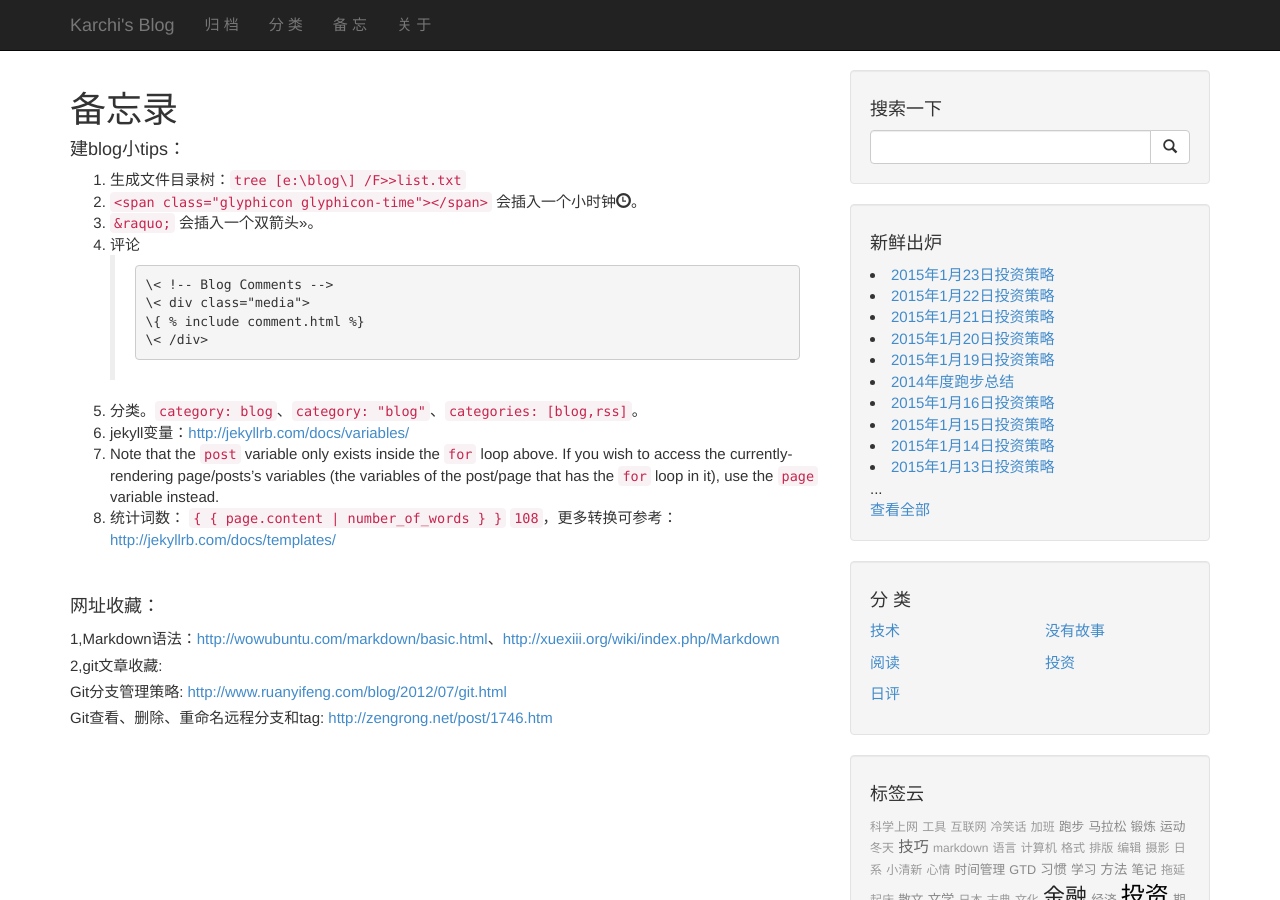
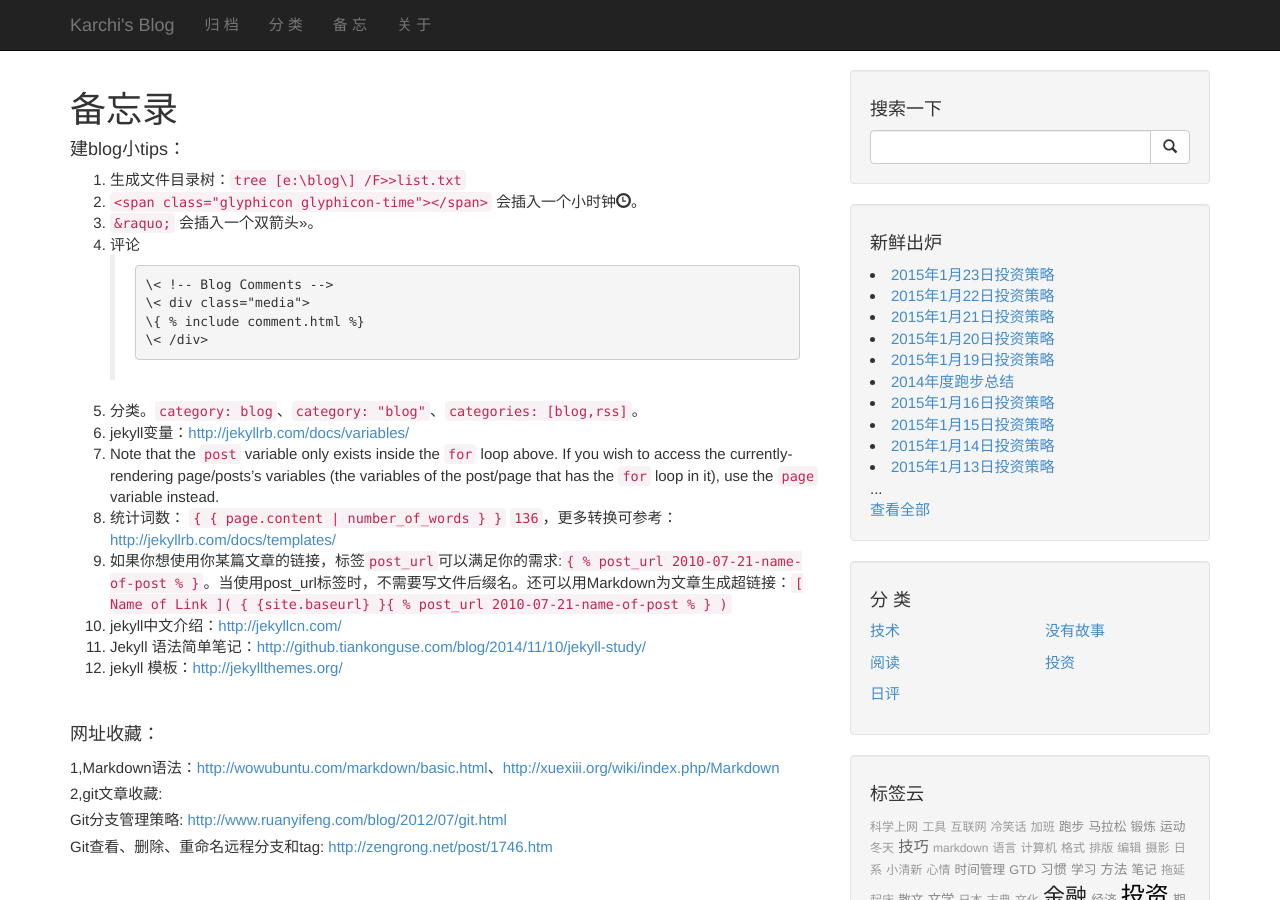
Before and after one commit to karchi/blog, a Jekyll site: the page built from faqs.md, in a window 1280 px wide and 900 px high. Built offline with Jekyll 4.4.1, drawn with Linux system fonts in a browser that asks for light colours; Markdown is read by kramdown in place of the engine named in the settings.

Commit message:
修改内部引用文章的链接。备忘录添加内容。

```diff
--- a/faqs.md
+++ b/faqs.md
@@ -20,6 +20,10 @@ title: "备忘"
 6. jekyll变量：<http://jekyllrb.com/docs/variables/>
 7. Note that the `post` variable only exists inside the `for` loop above. If you wish to access the currently-rendering page/posts’s variables (the variables of the post/page that has the `for` loop in it), use the `page` variable instead.
 8. 统计词数： `{ { page.content | number_of_words } }` `{{ page.content | number_of_words }}`，更多转换可参考：<http://jekyllrb.com/docs/templates/>
+9. 如果你想使用你某篇文章的链接，标签`post_url`可以满足你的需求:`{ % post_url 2010-07-21-name-of-post % }`。当使用post_url标签时，不需要写文件后缀名。还可以用Markdown为文章生成超链接：`[ Name of Link ]( { {site.baseurl} }{ % post_url 2010-07-21-name-of-post % } )`
+10. jekyll中文介绍：<http://jekyllcn.com/>
+11. Jekyll 语法简单笔记：<http://github.tiankonguse.com/blog/2014/11/10/jekyll-study/>
+12. jekyll 模板：<http://jekyllthemes.org/>
 
 <br>
 
```
Also changed, not shown: _posts/2015-1-9-reading-annual-summary.md (+1 -1 lines).
